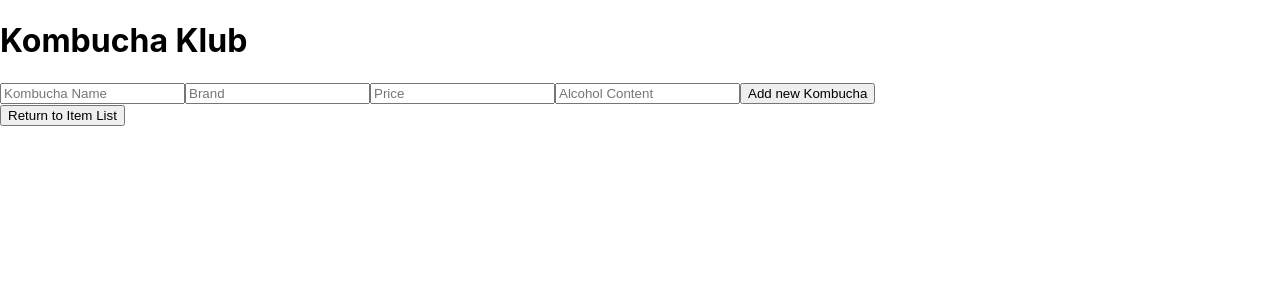
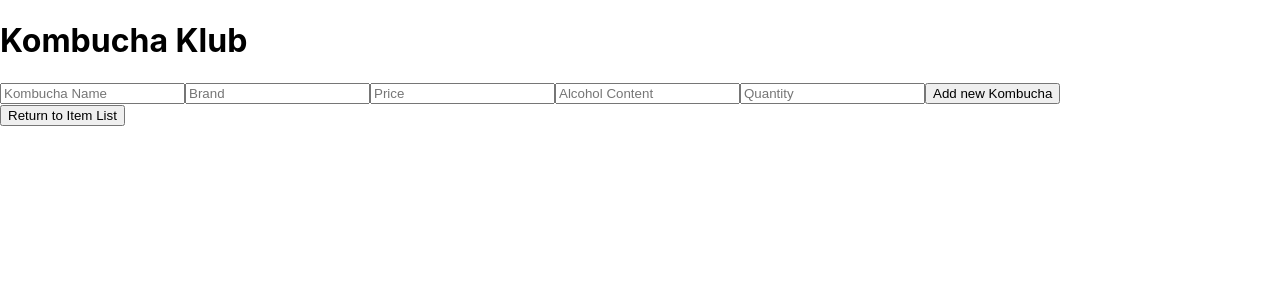
Before and after one commit to Coltthatcher/Kombucha-club, a React (Create React App) app: page / in a window 1280 px wide. Both pictures are taken after a click on the button "Add Item". Shown: the top 300 px of the page. Built offline with nearby package versions, Linux system fonts and the light colour scheme.

Commit message:
Add quanity to nre Kombucha form

```diff
--- a/src/components/NewKombuchaForm.js
+++ b/src/components/NewKombuchaForm.js
@@ -6,7 +6,7 @@
 
   function handleNewKombuchaFormSubmission(event) {
     event.preventDefault();
-    props.onNewKombuchaCreation({name: event.target.name.value, brand: event.target.brand.value, price: event.target.price.value, alcoholContent: event.target.alcoholContent.value, id: v4()});
+    props.onNewKombuchaCreation({name: event.target.name.value, brand: event.target.brand.value, price: event.target.price.value, alcoholContent: event.target.alcoholContent.value, quantity: parseInt(event.target.quantity.value), id: v4()});
   }
 
   return (
@@ -28,6 +28,10 @@
           type='number'
           name='alcoholContent'
           placeholder="Alcohol Content" />
+        <input
+          type='number'
+          name='quantity'
+          placeholder='Quantity' />
         <button type='submit'>Add new Kombucha</button>
       </form>
     </React.Fragment>
```
